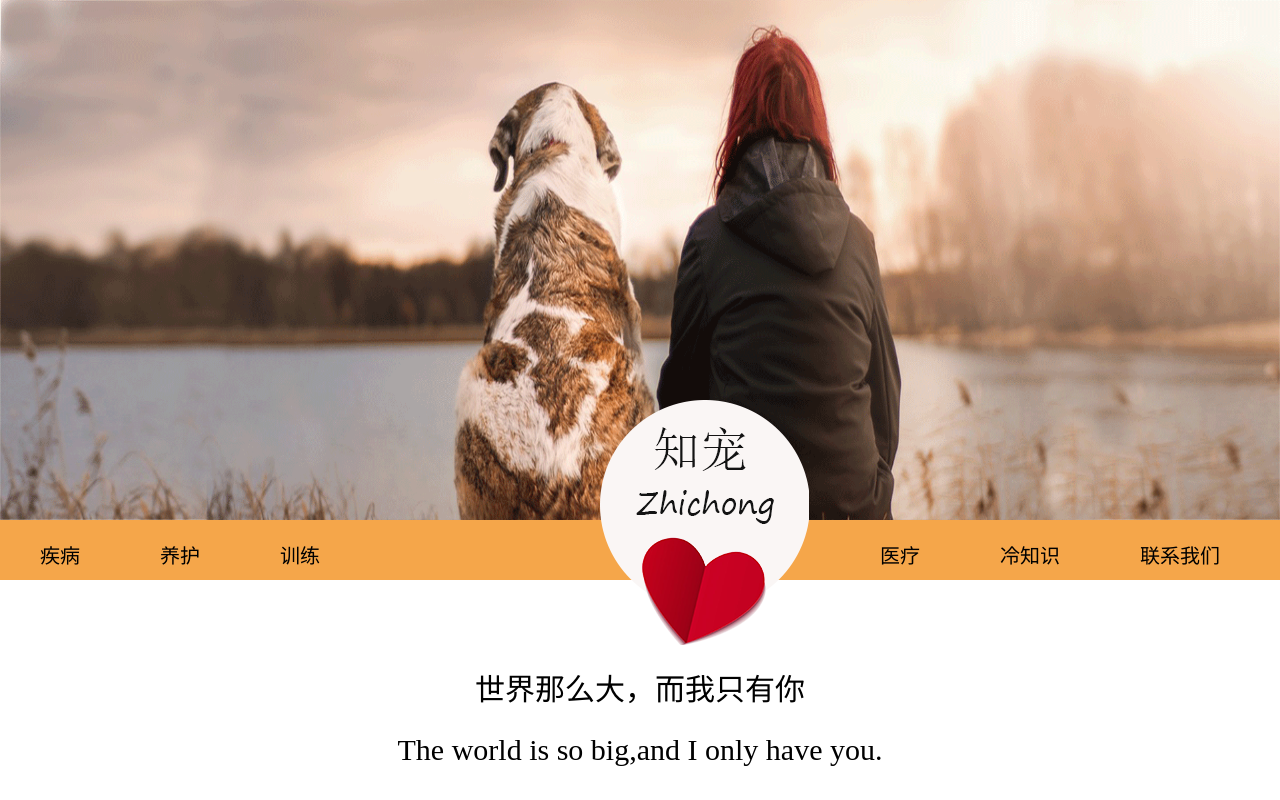
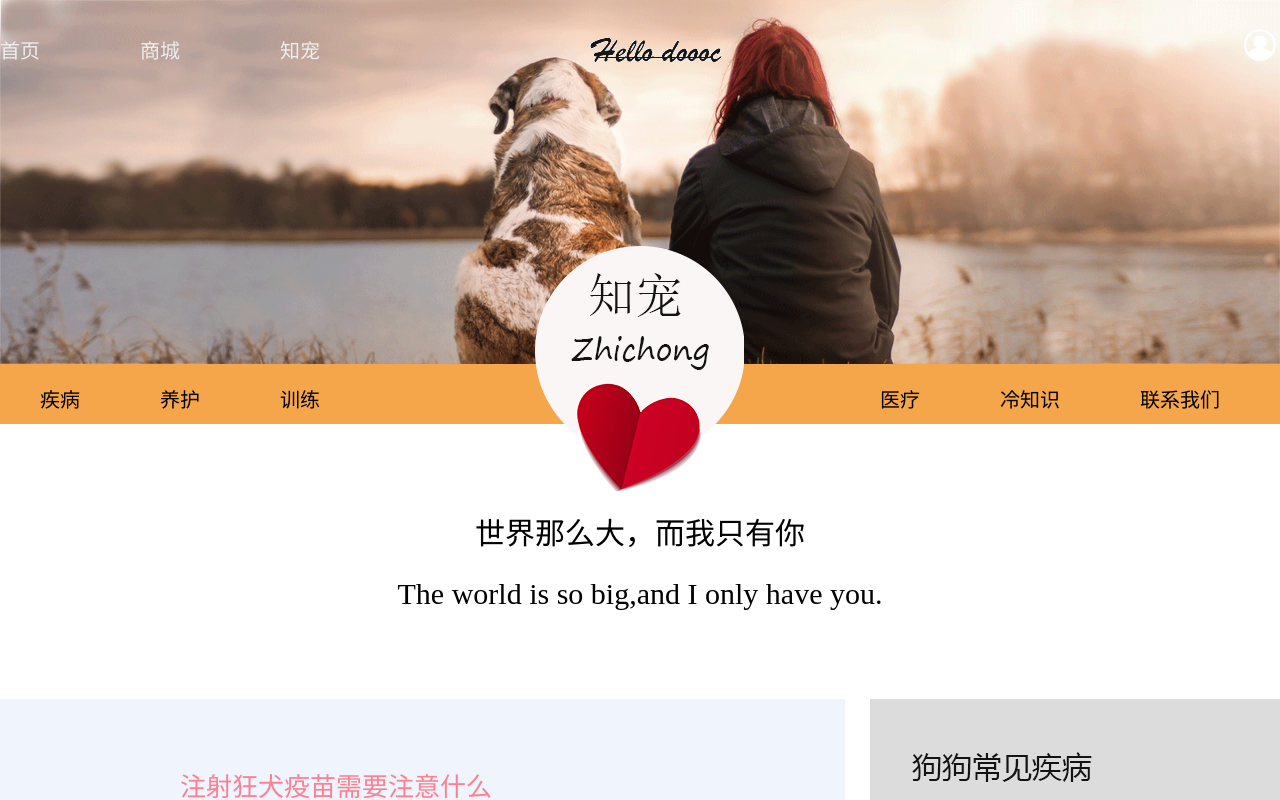
Before and after one commit to qxqzx13/hello-doooc, a Vue app: page /pet in a window 1280 px wide. Shown: the top 800 px of the page. Built offline with nearby package versions, Linux system fonts and the light colour scheme.

Commit message:
修改知宠导航
修改了知宠的导航组件,

```diff
--- a/src/views/pet.vue
+++ b/src/views/pet.vue
@@ -1,8 +1,6 @@
 <template>
     <div>
-        <div id="title-img" @click="$router.push('/')">
-			<img src="../assets/pet/img/title.png" alt="" >
-		</div>
+        <commonHeader></commonHeader>
         <div id="nav">
 				<img src="../assets/pet/img/t.png">
 				<ul>
@@ -60,10 +58,12 @@
     </div>
 </template>
 <script>
-
-export default {
-
-}
+    import commonHeader from "../components/common/commonHeader";
+    export default {
+        components:{
+            commonHeader
+        }
+    }
 </script>
 <style lang="scss" scoped>
 #title-img{
@@ -80,10 +80,12 @@ export default {
     width:100%;
     height:60px;
     background:#f5a64a;
+	position: relative;
 		img{
 			position:absolute;
-			left:600px;
-			top:400px;
+			margin-left: -105px;
+			left:50%;
+			top:-118px;
 		}
     ul{
         list-style:none;
```
